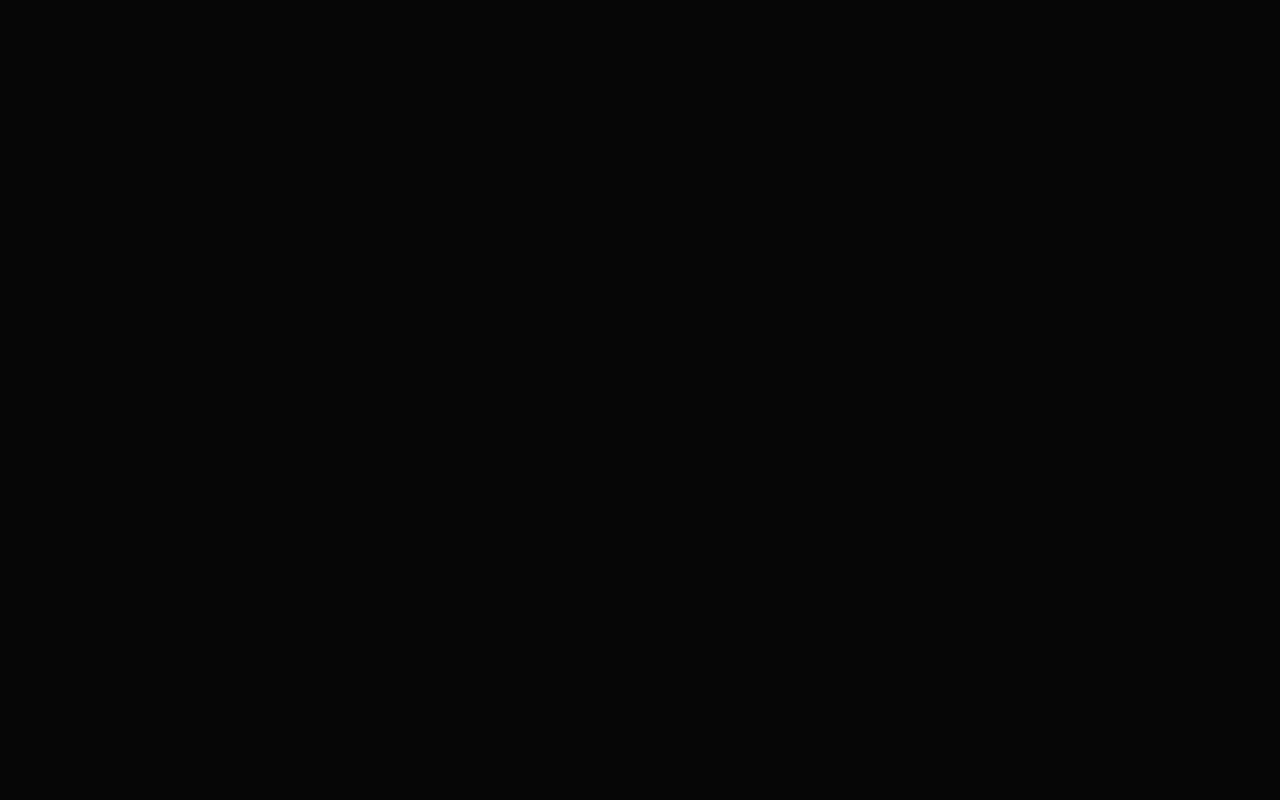
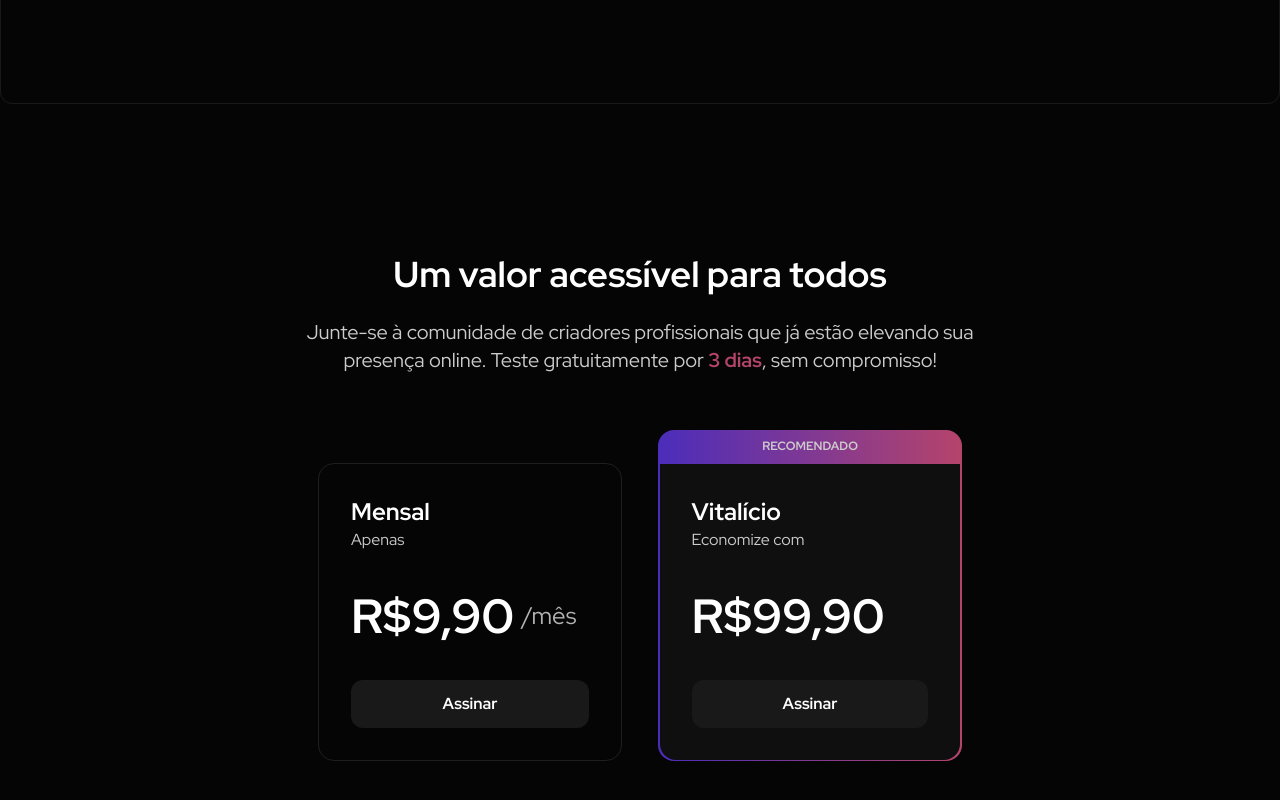
Before and after one commit to thiagonmiziara/project-in-bio, a Next.js app: page / in a window 1280 px wide. Shown: the part 1496-2296 px from the top of the page. Before the commit the page ends 800 px from the top, so only its background shows below. Built offline with nearby package versions, Linux system fonts and the light colour scheme.

Commit message:
feat: add components pricing and video explanation

```diff
--- /dev/null
+++ b/app/components/landing-page/pricing.tsx
@@ -0,0 +1,53 @@
+import { TRIAL_DAYS } from "@/app/lib/config";
+import Button from "../ui/button";
+
+export default function Pricing() {
+  return (
+    <div className='my-[150px] flex flex-col items-center gap-14'>
+      <div className='flex flex-col items-center gap-6'>
+        <h3 className='text-4xl font-bold text-white'>
+          Um valor acessível para todos
+        </h3>
+        <p className='text-content-body text-xl text-center'>
+          Junte-se à comunidade de criadores profissionais que já estão elevando
+          sua <br />
+          presença online. Teste gratuitamente por{" "}
+          <strong className='text-accent-pink'>{TRIAL_DAYS} dias</strong>, sem
+          compromisso!
+        </p>
+      </div>
+      <div className='flex items-end gap-9'>
+        <div className='w-[304px] p-8 flex flex-col gap-7 rounded-2xl border border-[#1E1E1E]'>
+          <div className='flex flex-col'>
+            <span className='text-white font-bold text-2xl'>Mensal</span>
+            <span className='text-content-body'>Apenas</span>
+          </div>
+          <div className='flex items-center gap-2'>
+            <span className='text-white font-bold text-[48px]'>R$9,90</span>
+            <span className='text-content-headline text-2xl'>/mês</span>
+          </div>
+          <Button variant='secondary'>Assinar</Button>
+        </div>
+        <div className='flex flex-col'>
+          <div className='flex justify-center items-center rounded-t-2xl p-2 w-[304px] bg-[linear-gradient(90deg,#4B2DBB_0%,#B5446B_100%)]'>
+            <span className='uppercase text-xs font-bold'>Recomendado</span>
+          </div>
+          <div className='p-[1.6px] bg-[linear-gradient(90deg,#4B2DBB_0%,#B5446B_100%)] rounded-b-2xl'>
+            <div className='w-full bg-background-secondary p-8 flex flex-col gap-7 rounded-b-2xl'>
+              <div className='flex flex-col'>
+                <span className='text-white font-bold text-2xl'>Vitalício</span>
+                <span className='text-content-body'>Economize com</span>
+              </div>
+              <div className='flex items-center gap-1'>
+                <span className='text-white font-bold text-[48px]'>
+                  R$99,90
+                </span>
+              </div>
+              <Button variant='secondary'>Assinar</Button>
+            </div>
+          </div>
+        </div>
+      </div>
+    </div>
+  );
+}
--- /dev/null
+++ b/app/components/landing-page/video-explanation.tsx
@@ -0,0 +1,9 @@
+import { Play } from "lucide-react";
+
+export default function VideoExplanation() {
+  return (
+    <div className='border rounded-xl border-border-primary aspect-video flex items-center justify-center my-20'>
+      <Play className='text-accent-purple size-16' />
+    </div>
+  );
+}
--- /dev/null
+++ b/app/lib/config.ts
@@ -0,0 +1 @@
+export const TRIAL_DAYS = 3;
--- a/app/page.tsx
+++ b/app/page.tsx
@@ -1,15 +1,16 @@
 import Header from "./components/landing-page/header";
 import Hero from "./components/landing-page/hero";
+import Pricing from "./components/landing-page/pricing";
+import VideoExplanation from "./components/landing-page/video-explanation";
 
 export default function Home() {
   return (
     <div className='max-w-7xl mx-auto'>
       <Header />
       <Hero />
-      {/*
       <VideoExplanation />
       <Pricing />
-      <FAQ /> */}
+      {/*  <FAQ /> */}
     </div>
   );
 }
```
